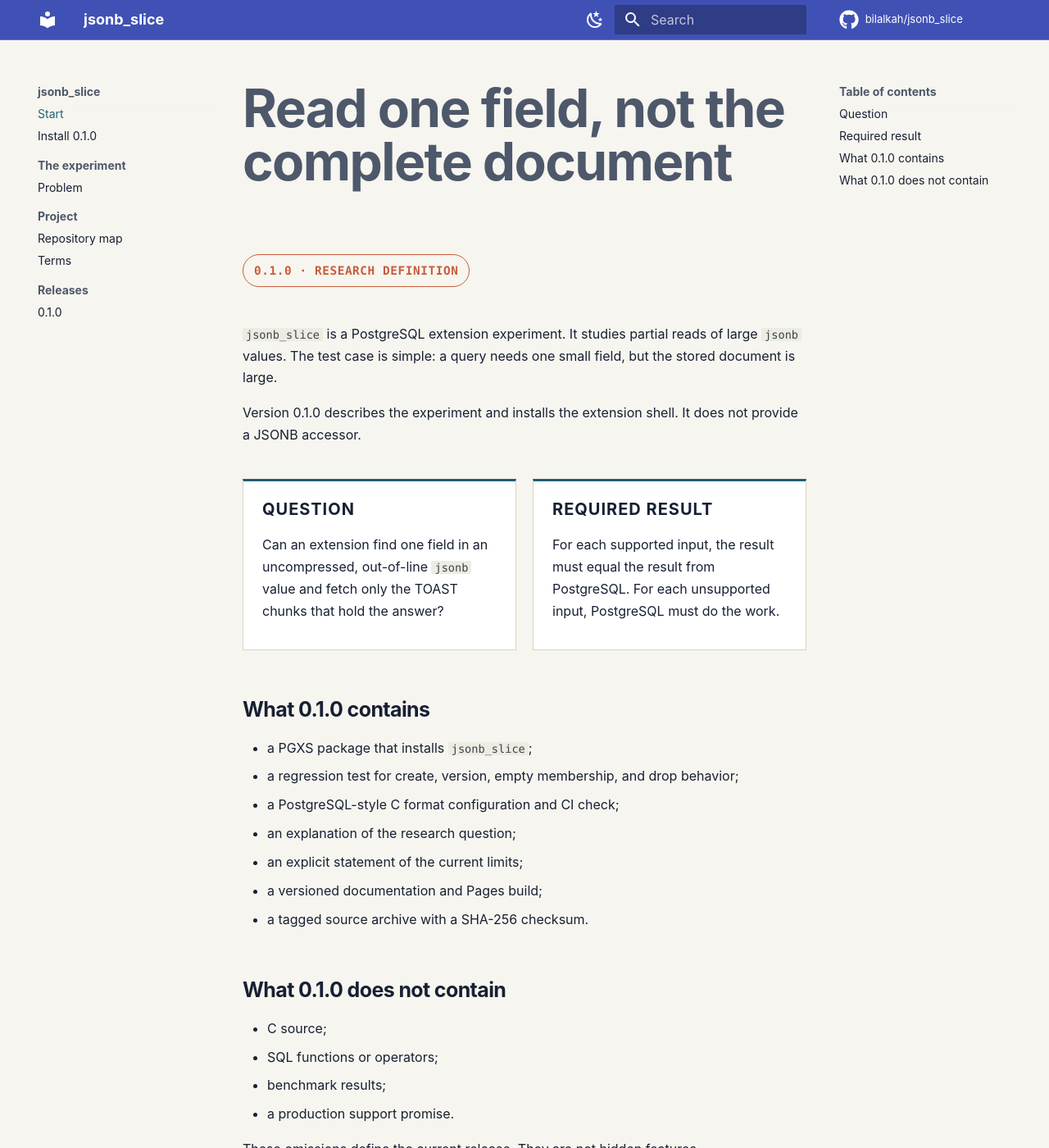
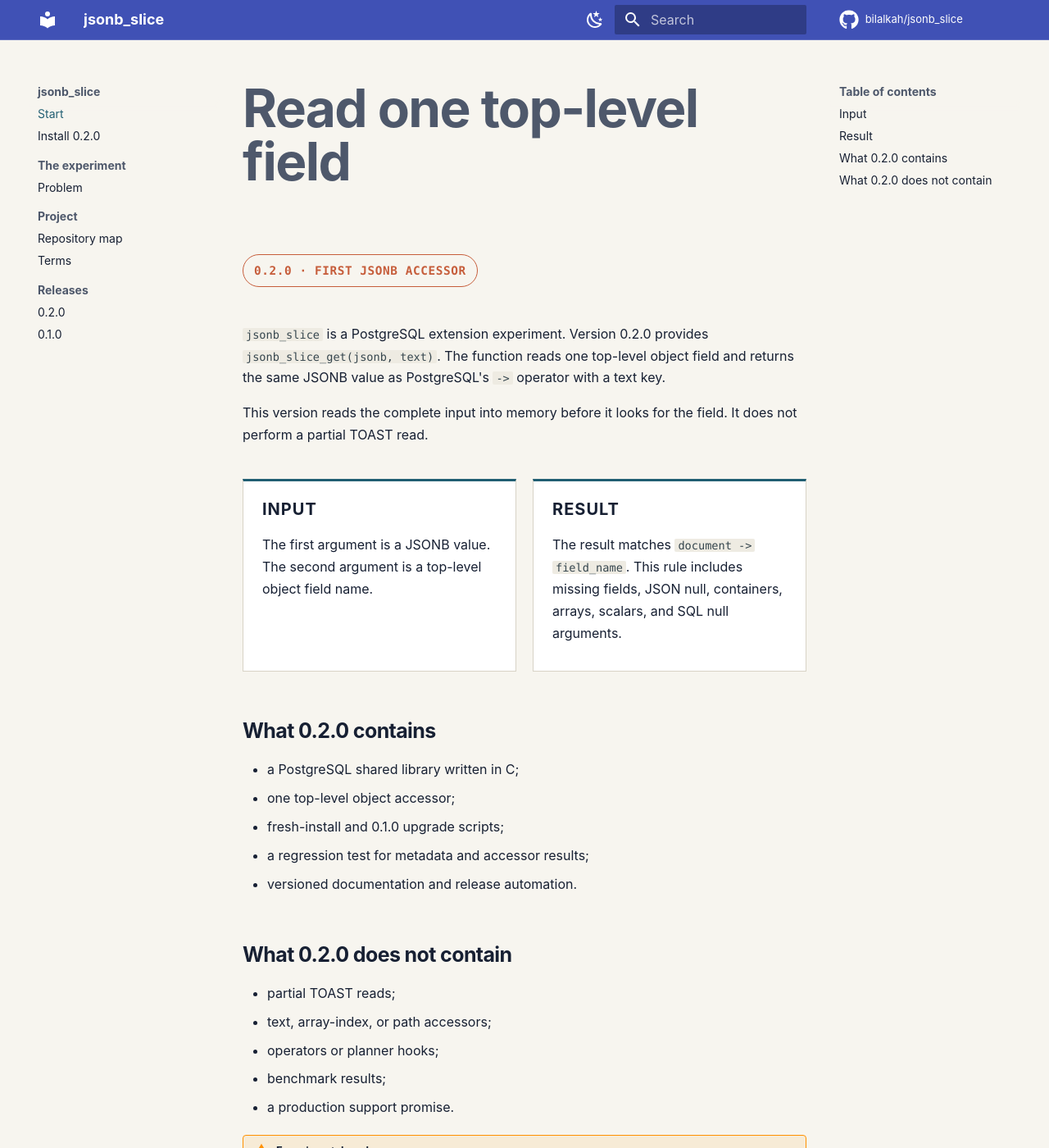
Before and after one commit to bilalkah/jsonb_slice, an MkDocs documentation site: the page built from docs/index.md, in a window 1280 px wide and 1400 px high. Shown: the whole window at 82% size. Built offline with MkDocs 1.6.1 and Material for MkDocs 9.7.7, drawn with Linux system fonts in a browser that asks for light colours; comment, search, counter and statistics services are not loaded; the version menu is left out; some of the changed text lies outside the part shown.

Commit message:
Document the 0.2.0 release

```diff
--- a/docs/index.md
+++ b/docs/index.md
@@ -1,58 +1,55 @@
-# Read one field, not the complete document
+# Read one top-level field
 
-<span class="release-mark">0.1.0 · research definition</span>
+<span class="release-mark">0.2.0 · first JSONB accessor</span>
 
-`jsonb_slice` is a PostgreSQL extension experiment. It studies partial reads
-of large `jsonb` values. The test case is simple: a query needs one small
-field, but the stored document is large.
+`jsonb_slice` is a PostgreSQL extension experiment. Version 0.2.0 provides
+`jsonb_slice_get(jsonb, text)`. The function reads one top-level object field
+and returns the same JSONB value as PostgreSQL's `->` operator with a text key.
 
-Version 0.1.0 describes the experiment and installs the extension shell. It
-does not provide a JSONB accessor.
+This version reads the complete input into memory before it looks for the
+field. It does not perform a partial TOAST read.
 
 <div class="doc-grid" markdown>
 
 <div class="doc-card" markdown>
 
-## Question
+## Input
 
-Can an extension find one field in an uncompressed, out-of-line `jsonb` value
-and fetch only the TOAST chunks that hold the answer?
+The first argument is a JSONB value. The second argument is a top-level object
+field name.
 
 </div>
 
 <div class="doc-card" markdown>
 
-## Required result
+## Result
 
-For each supported input, the result must equal the result from PostgreSQL.
-For each unsupported input, PostgreSQL must do the work.
+The result matches `document -> field_name`. This rule includes missing fields,
+JSON null, containers, arrays, scalars, and SQL null arguments.
 
 </div>
 
 </div>
 
-## What 0.1.0 contains
+## What 0.2.0 contains
 
-- a PGXS package that installs `jsonb_slice`;
-- a regression test for create, version, empty membership, and drop behavior;
-- a PostgreSQL-style C format configuration and CI check;
-- an explanation of the research question;
-- an explicit statement of the current limits;
-- a versioned documentation and Pages build;
-- a tagged source archive with a SHA-256 checksum.
+- a PostgreSQL shared library written in C;
+- one top-level object accessor;
+- fresh-install and 0.1.0 upgrade scripts;
+- a regression test for metadata and accessor results;
+- versioned documentation and release automation.
 
-## What 0.1.0 does not contain
+## What 0.2.0 does not contain
 
-- C source;
-- SQL functions or operators;
+- partial TOAST reads;
+- text, array-index, or path accessors;
+- operators or planner hooks;
 - benchmark results;
 - a production support promise.
 
-These omissions define the current release. They are not hidden features.
+!!! warning "Experimental work"
+    Install this version only in a test database. It reads the complete JSONB
+    value and makes no performance claim.
 
-!!! warning "Experimental work"
-    Install this version only in a test database. It creates the extension
-    identity but does not change JSONB query behavior.
-
-[Install 0.1.0](getting-started.md){ .md-button .md-button--primary }
+[Install 0.2.0](getting-started.md){ .md-button .md-button--primary }
 [Read the problem](problem.md){ .md-button .md-button--primary }
--- a/mkdocs.yml
+++ b/mkdocs.yml
@@ -79,11 +79,12 @@ extra:
 
 nav:
   - Start: index.md
-  - Install 0.1.0: getting-started.md
+  - Install 0.2.0: getting-started.md
   - The experiment:
       - Problem: problem.md
   - Project:
       - Repository map: repository-map.md
       - Terms: terms.md
   - Releases:
+      - 0.2.0: releases/0.2.0.md
       - 0.1.0: releases/0.1.0.md
```
Also changed, not shown: README.md (+21 -12 lines), docs/getting-started.md (+42 -11 lines), docs/problem.md (+14 -26 lines), docs/releases/0.2.0.md (added, +32 -0 lines), docs/repository-map.md (+11 -13 lines), release-plan.json (+8 -1 lines), 2 other files.
